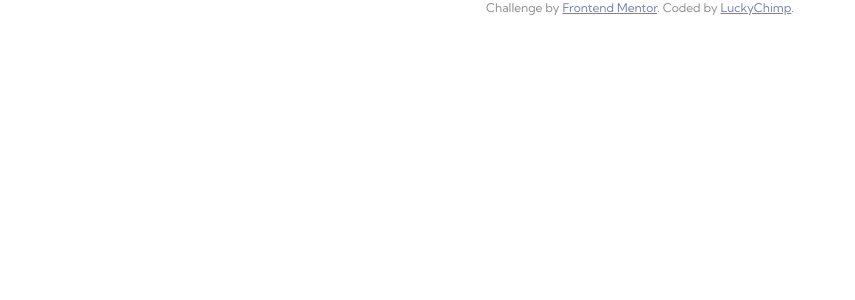
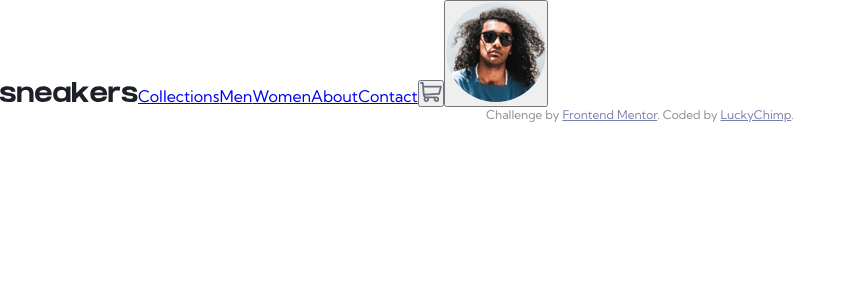
Before and after one commit to LuckyChimp/react-product-page, a React (Create React App) app: page / in a window 1280 px wide. Shown: the top 300 px of the page, without its empty margins (0-855 px from the left). Built offline with nearby package versions, Linux system fonts and the light colour scheme.

Commit message:
Added navbar elements and stylesheet structure

```diff
--- a/src/App.jsx
+++ b/src/App.jsx
@@ -1,3 +1,4 @@
+import './App.scss';
 import Navbar from './components/Navbar';
 import Product from './components/Product';
 import CartPopup from './components/CartPopup';
--- /dev/null
+++ b/src/App.scss
@@ -0,0 +1,28 @@
+@import url('https://fonts.googleapis.com/css2?family=Kumbh+Sans:wght@400;700&display=swap');
+
+* {
+  box-sizing: border-box;
+  padding: 0;
+  margin: 0;
+  font-family: 'Kumbh Sans', sans-serif;
+}
+
+body {
+  font-size: 16px;
+
+  footer {
+    padding-bottom: 0.5rem;
+
+    .attribution {
+      text-align: center;
+      font-size: 0.75rem;
+      font-weight: 400;
+      color: #8f8f8f;
+
+      a {
+        color: #7881aa;
+        font-weight: 400;
+      }
+    }
+  }
+}
--- a/src/index.scss
+++ b/src/_variables.scss
@@ -1,5 +1,3 @@
-@import url('https://fonts.googleapis.com/css2?family=Kumbh+Sans:wght@400;700&display=swap');
-
 // variables
 // colors - primary
 $clr_prim_orange: hsl(26, 100%, 55%);
@@ -15,30 +13,3 @@ $clr_neut_black: hsl(0, 0%, 0%); // TODO with 75% opacity for lightbox backgroun
 
 $breakpoint_small: 375px;
 $breakpoint_large: 1440px;
-
-* {
-  box-sizing: border-box;
-  padding: 0;
-  margin: 0;
-  font-family: 'Kumbh Sans', sans-serif;
-}
-
-body {
-  font-size: 16px;
-
-  footer {
-    padding-bottom: 0.5rem;
-
-    .attribution {
-      text-align: center;
-      font-size: 0.75rem;
-      font-weight: 400;
-      color: #8f8f8f;
-
-      a {
-        color: #7881aa;
-        font-weight: 400;
-      }
-    }
-  }
-}
--- a/src/components/Navbar.jsx
+++ b/src/components/Navbar.jsx
@@ -1,5 +1,35 @@
+import './Navbar.scss';
+import CompanyLogo from '../assets/images/logo.svg';
+import CartIcon from '../assets/images/icon-cart.svg';
+import Avatar from '../assets/images/image-avatar.png';
+
 const Navbar = () => {
-  return <></>;
+  return (
+    <nav>
+      <img src={CompanyLogo} alt='sneakers logo' className='nav-logo' />
+      <a href='/' className='nav-collections'>
+        Collections
+      </a>
+      <a href='/' className='nav-men'>
+        Men
+      </a>
+      <a href='/' className='nav-women'>
+        Women
+      </a>
+      <a href='/' className='nav-about'>
+        About
+      </a>
+      <a href='/' className='nav-contact'>
+        Contact
+      </a>
+      <button className='nav-shopping-cart'>
+        <img src={CartIcon} alt='icon from a shopping cart' className='nav-shopping-cart-icon' />
+      </button>
+      <button className='nav-profile'>
+        <img src={Avatar} alt='user avatar' className='nav-profile-avatar' />
+      </button>
+    </nav>
+  );
 };
 
 export default Navbar;
--- /dev/null
+++ b/src/components/Navbar.scss
@@ -0,0 +1,6 @@
+@use '../variables';
+
+// use variables like this: "color: variables.$clr_prim;"
+
+nav {
+}
--- a/src/index.js
+++ b/src/index.js
@@ -1,6 +1,5 @@
 import React from 'react';
 import ReactDOM from 'react-dom/client';
-import './index.scss';
 import App from './App';
 import reportWebVitals from './reportWebVitals';
 
```
